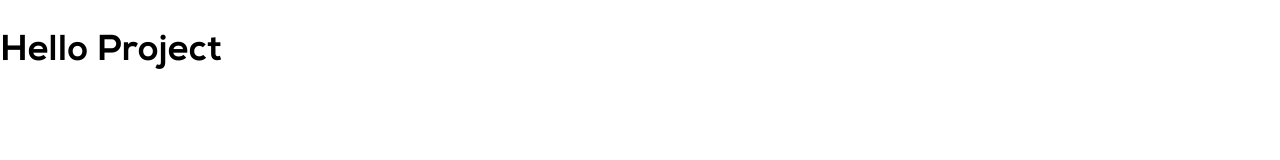
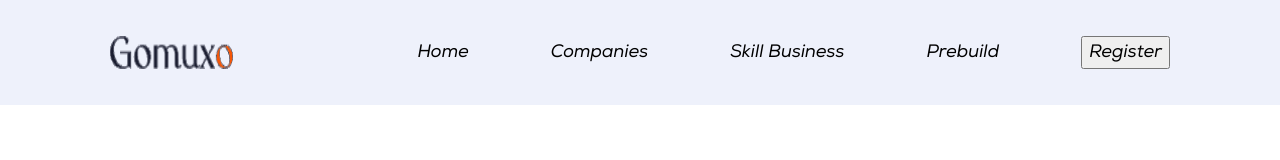
Before and after one commit to Mihail-2020/Gomuxo, a plain HTML site: page index.html in a window 1280 px wide. Drawn offline with Linux system fonts and the light colour scheme.

Commit message:
save to project

```diff
--- a/index.html
+++ b/index.html
@@ -8,6 +8,34 @@
     <title>Gomuxo</title>
 </head>
 <body>
-    <h1>Hello Project</h1>
+    <header class="header">
+        <a href="/" class="header__logo">
+            <img src="./images/logo.png" alt="Gomuxo logo" width="123" height="33" loading="lazy">
+        </a>
+        <div class="header__block">
+            <nav class="header__menu">
+                <ul class="header__menu-list">
+                    <li class="header__menu-item">
+                        <a href="/" class="heder__menu-link">Home</a>
+                    </li>
+                    <li class="header__menu-item">
+                        <a href="/" class="heder__menu-link">Companies</a>
+                    </li>
+                    <li class="header__menu-item">
+                        <a href="/" class="heder__menu-link">Skill Business</a>
+                    </li>
+                    <li class="header__menu-item">
+                        <a href="/" class="heder__menu-link">Prebuild</a>
+                    </li>
+                    <li class="header__menu-item">
+                        <button class="header__button-register" type="button">
+                            Register
+                        </button>
+                    </li>
+                </ul>
+            </nav>
+
+        </div>
+    </header>
 </body>
 </html>
--- a/style.css
+++ b/style.css
@@ -137,6 +137,7 @@ body {
 
 /* Переменные */
 :root {
+    --header-height: 105px;
     --color-light-blue: #EEF1FB;
     --color-dark-blue-gray: #1A1D30;
     --color-dark: #000000;
@@ -154,3 +155,49 @@ body {
   font-family: var(--font-family-base);
   font-size: 18px;
 }
+
+a {
+  text-decoration: none;
+  color: var(--color-dark);
+  font-style: normal;
+}
+
+.visually-hidden {
+  position: absolute !important;
+  width: 1px !important;
+  height: 1px !important;
+  margin: -1px !important;
+  border: 0 !important;
+  padding: 0 !important;
+  white-space: nowrap !important;
+  clip-path: inset(100%) !important;
+  clip: rect(0 0 0 0) !important;
+  overflow: hidden !important;
+}
+
+
+.header {
+  padding-inline: 110px;
+  min-height: var(--header-height);
+
+  display: flex;
+  justify-content: space-between;
+  align-items: center;
+
+  background-color: var(--color-light-blue);
+}
+.header__logo {
+}
+.header__menu {
+}
+.header__menu-list {
+  display: flex;
+  align-items: center;
+  gap: 82px;
+}
+.header__menu-item {
+}
+.heder__menu-link {
+}
+.header__button-register {
+}
```
